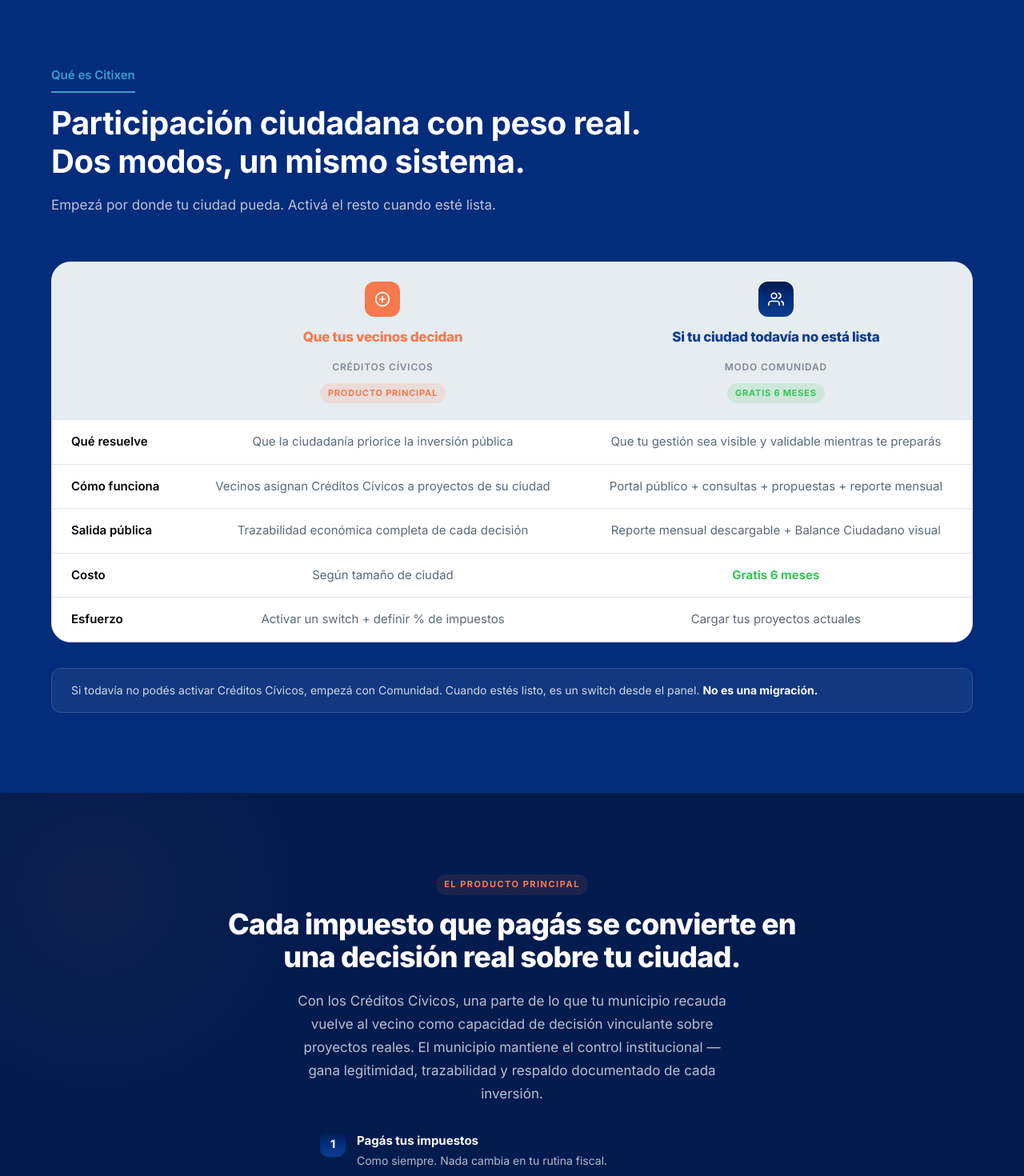
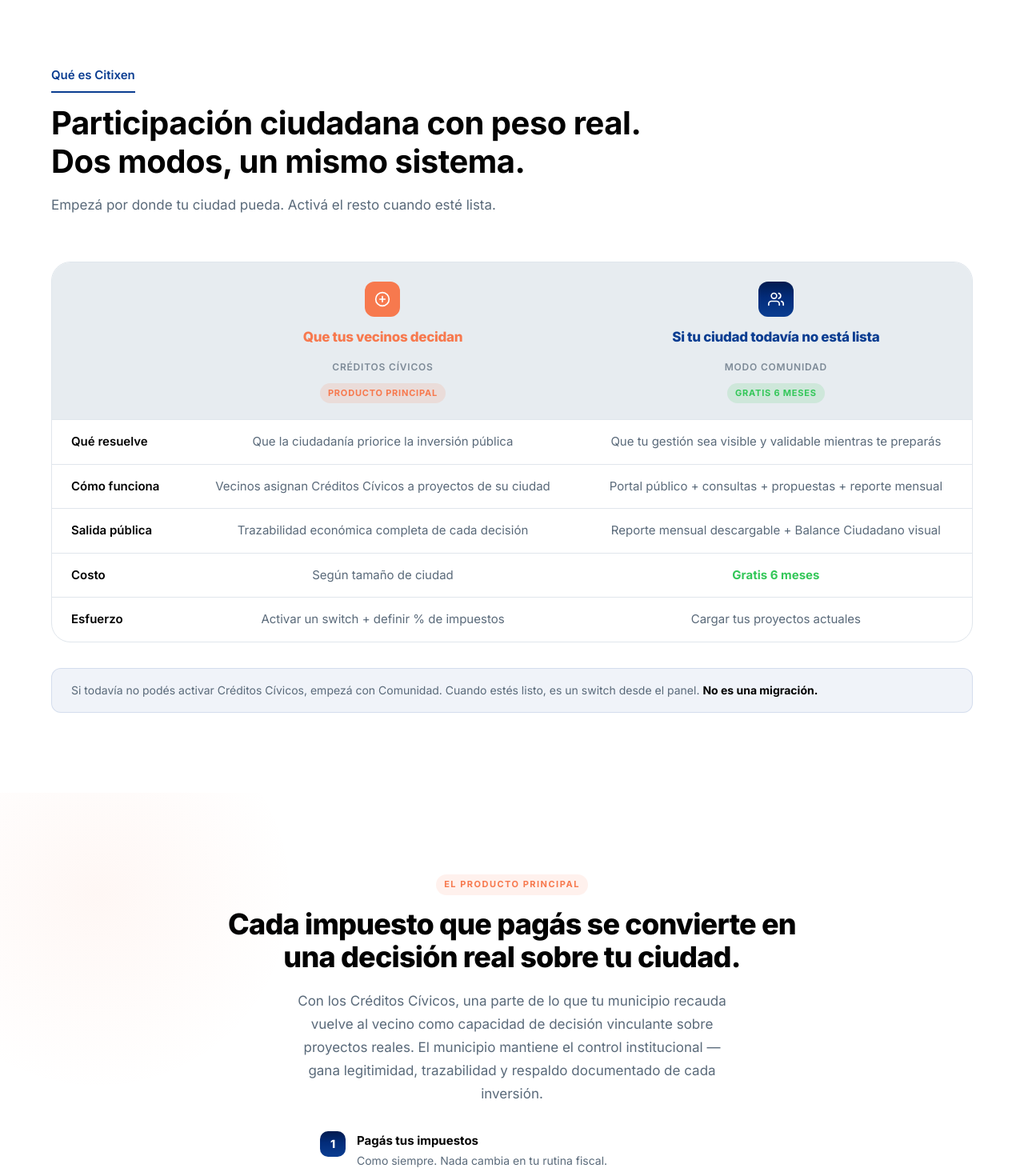
Before and after one commit to pablomagallanes03/citixen-landing, a Next.js app: page / in a window 1280 px wide. Shown: the part 1640-3110 px from the top of the page at 80% size. Built offline with nearby package versions, Linux system fonts and the light colour scheme; no server answers.

Commit message:
Revert "style(landing): replicar "oscuro con ritmo" en toda la landing"
This reverts commit a281011a995295338da89b1b02590130c1b8f448.

```diff
--- a/styles/globals.css
+++ b/styles/globals.css
@@ -3866,58 +3866,3 @@
   .vecino-banner { padding: 24px 0; }
   .vecino-banner-inner { gap: 16px; flex-direction: column; }
 }
-
-/* ═══════════════════════════════════════════════════
-   OSCURO CON RITMO — secciones en navy (jun 2026)
-   Fondo navy + texto directo sobre fondo en blanco.
-   Las tarjetas blancas se mantienen (look del Hero).
-   ═══════════════════════════════════════════════════ */
-
-/* Fondos por sección — ritmo: deep #021B4E ↔ mid #032C7A.
-   faq-section queda clara a propósito (bloque de respiro). */
-.what-is-section        { background: #032C7A; }
-.cc-protagonist-section { background: #021B4E; }
-.community-section      { background: #032C7A; }
-.how-to-start-section   { background: #021B4E; }
-.trust-section          { background: #032C7A; }
-.early-access-section   { background: #021B4E; }
-
-/* Títulos/descripciones/labels sobre fondo navy */
-.what-is-section .section-title,
-.community-section .section-title,
-.how-to-start-section .section-title,
-.early-access-section .section-title { color: #fff; }
-
-.what-is-section .section-desc,
-.how-to-start-section .section-desc,
-.early-access-section .section-desc { color: rgba(255,255,255,0.72); }
-
-.what-is-section .section-label,
-.how-to-start-section .section-label {
-  color: var(--secondary);
-  border-bottom-color: var(--secondary);
-}
-
-/* WhatIsCitixen — la tabla pasa a ser tarjeta blanca sobre navy */
-.what-is-table-wrapper { background: var(--surface); }
-.what-is-section .what-is-note {
-  background: rgba(255,255,255,0.06);
-  border-color: rgba(255,255,255,0.14);
-  color: rgba(255,255,255,0.8);
-}
-.what-is-section .what-is-note svg { color: var(--secondary); }
-.what-is-section .what-is-note strong { color: #fff; }
-
-/* ParticipativeEconomy — texto sobre fondo (sin tarjeta) */
-.cc-protagonist-title { color: #fff; }
-.cc-protagonist-desc { color: rgba(255,255,255,0.72); }
-.cc-protagonist-step-title { color: #fff; }
-.cc-protagonist-step-desc { color: rgba(255,255,255,0.7); }
-.cc-protagonist-pill { color: #fff; background: rgba(255,255,255,0.1); }
-
-/* CommunityMode */
-.community-subtitle { color: rgba(255,255,255,0.78); }
-
-/* HowToStart */
-.how-to-after p { color: rgba(255,255,255,0.75); }
-.how-to-after strong { color: #fff; }
```
